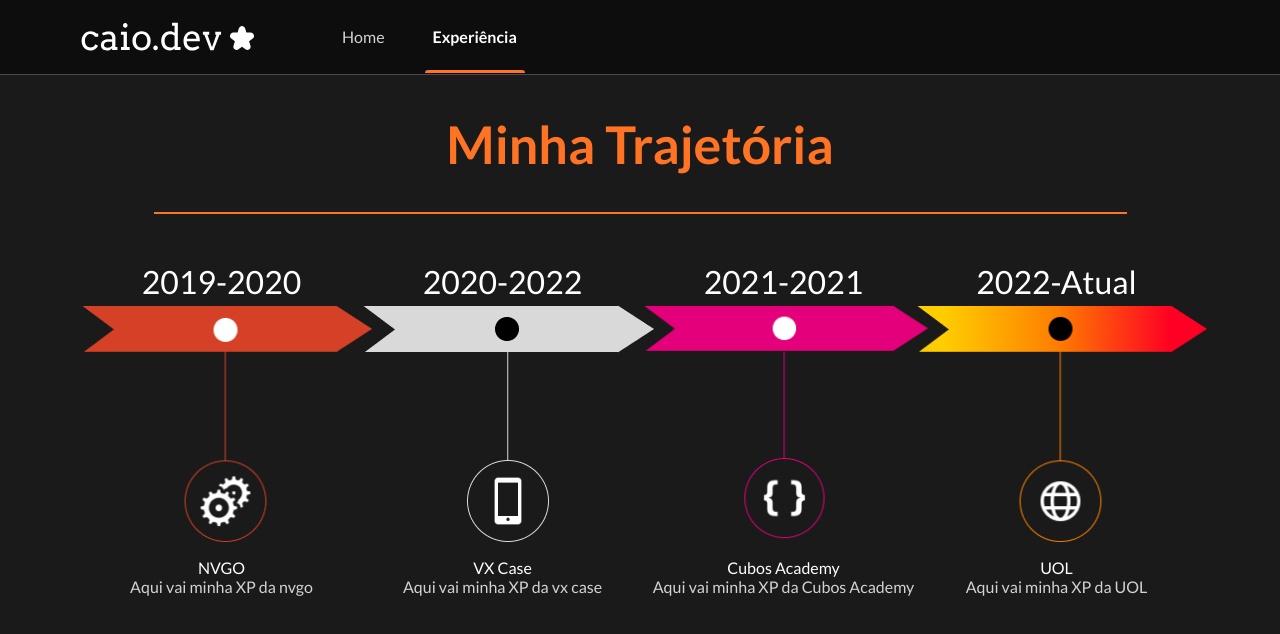
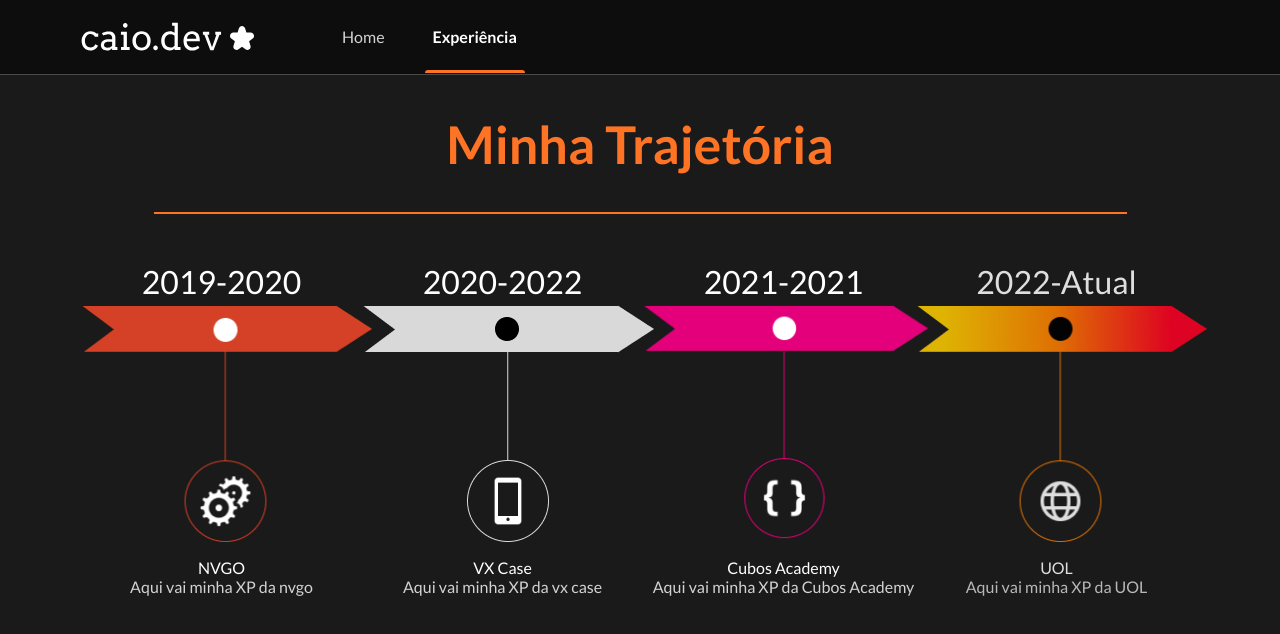
Before and after one commit to BrunoPittaF/my-blog, a Next.js app: page /experience in a window 1280 px wide. Shown: the top 634 px of the page. Built offline with nearby package versions, Linux system fonts and the light colour scheme.

Commit message:
style: adicionado animacao da timeline

```diff
--- a/src/components/Timeline/index.tsx
+++ b/src/components/Timeline/index.tsx
@@ -37,12 +37,9 @@ export function Timeline() {
   return (
     <section className={styles.contentContainer}>
       {steps.map((step, index) => (
-        <div key={index} className={styles.step}>
+        <div style={{ zIndex: index * -1 }} key={index} className={styles.step}>
           <span>{step.date}</span>
-          <div
-            style={{ backgroundImage: `url(${step.image})`, zIndex: index * -1 }}
-            className={styles.arrow}
-          ></div>
+          <div style={{ backgroundImage: `url(${step.image})` }} className={styles.arrow}></div>
           <p className={styles.name}>{step.name}</p>
           <p className={styles.description}>{step.description}</p>
         </div>
--- a/src/components/Timeline/styles.module.scss
+++ b/src/components/Timeline/styles.module.scss
@@ -1,3 +1,14 @@
+@keyframes Step {
+    0% {
+        opacity: 0;
+    }
+
+    100% {
+        opacity: 1;
+    }
+}
+
+
 .contentContainer {
     display: flex;
     width: 100%;
@@ -10,12 +21,25 @@
         align-items: center;
         justify-content: center;
         max-width: 303px;
-
+        opacity: 0;
         + .step {
             margin-left: -22px;
         }
 
+        &:first-of-type{
+            animation: Step 2s 1s ease-in-out forwards;
+        }
+
+        &:nth-of-type(2) {
+            animation: Step 2s 2s ease-in-out forwards;
+        }
+
+        &:nth-of-type(3) {
+            animation: Step 2s 3s ease-in-out forwards;
+        }
+
         &:last-of-type{
+            animation: Step 2s 4s ease-in-out forwards;
             margin-left: -30px;
         }
 
```
